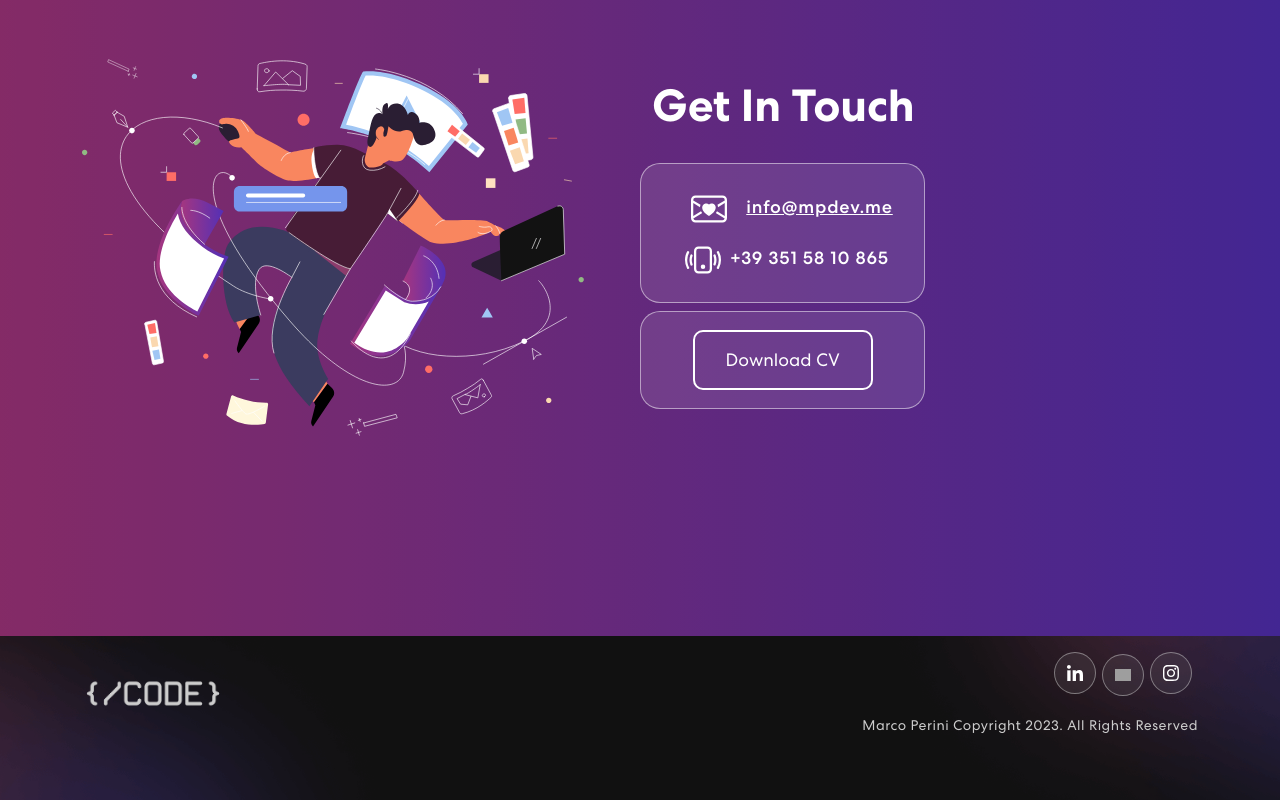
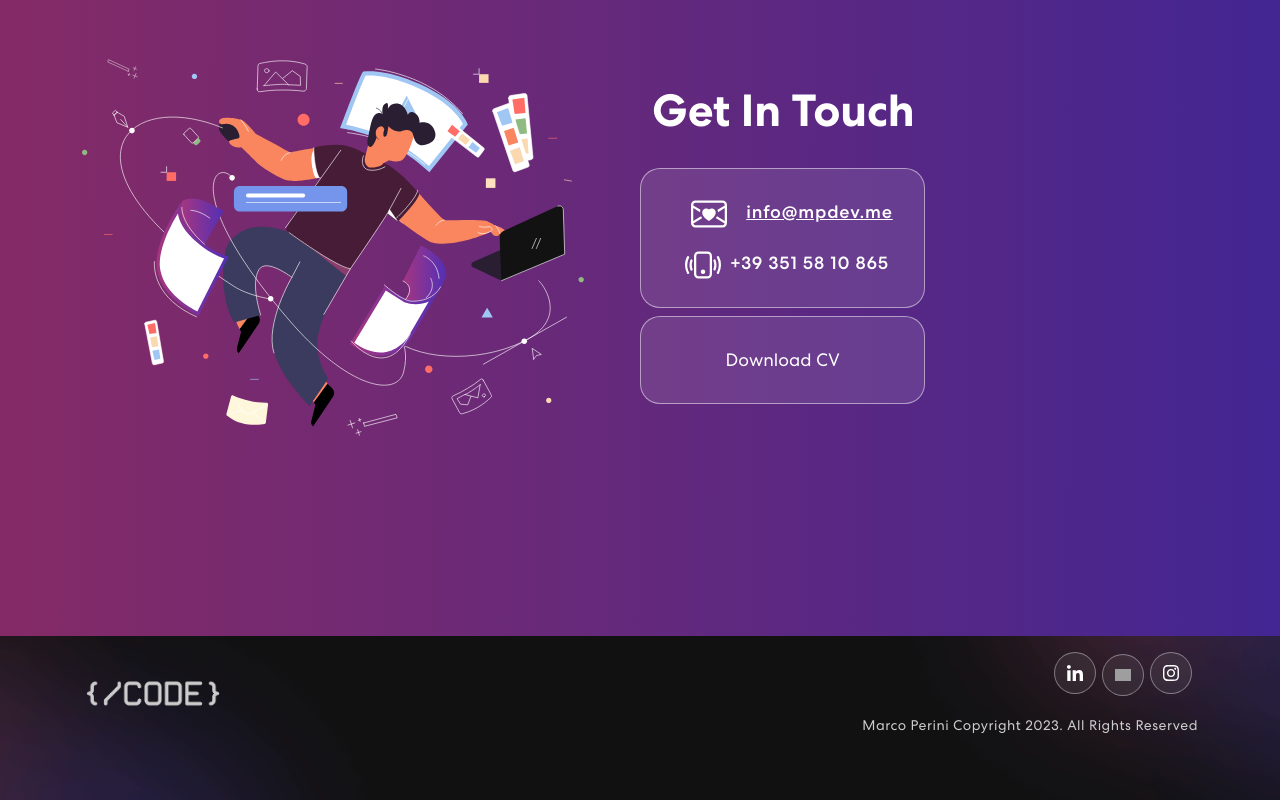
Before and after one commit to marcoperinidev/portfolio, a React (Create React App) app: page / in a window 1280 px wide. Shown: the part 2177-2977 px from the top of the page. Built offline with nearby package versions, Linux system fonts and the light colour scheme; grey boxes are pictures that could not be loaded.

Commit message:
maybe fixed download button

```diff
--- a/src/components/Contact.js
+++ b/src/components/Contact.js
@@ -2,6 +2,21 @@ import { Container, Row, Col, } from "react-bootstrap";
 import contactImg from "../assets/img/contact-img.svg";
 import 'animate.css';
 import TrackVisibility from 'react-on-screen';
+
+const handleDownload = () => {
+  fetch('../../public/cv.pdf')
+    .then(response => response.blob())
+    .then(blob => {
+      const url = window.URL.createObjectURL(new Blob([blob]));
+      const link = document.createElement('a');
+      link.href = url;
+      link.setAttribute('download', 'cv.pdf');
+      document.body.appendChild(link);
+      link.click();
+      link.parentNode.removeChild(link);
+    });
+};
+
 
 export const Contact = () => {
 
@@ -37,7 +52,7 @@ export const Contact = () => {
                   </Row>
                   <Row>
                     <Col size={12} sm={6} className="contact-info">
-                    <a href="../../public/cv.pdf" download><button className="btn-download">Download CV</button></a>
+                    <button onClick={handleDownload}>Download CV</button>
                     </Col>
                   </Row>
               </div>}
```
